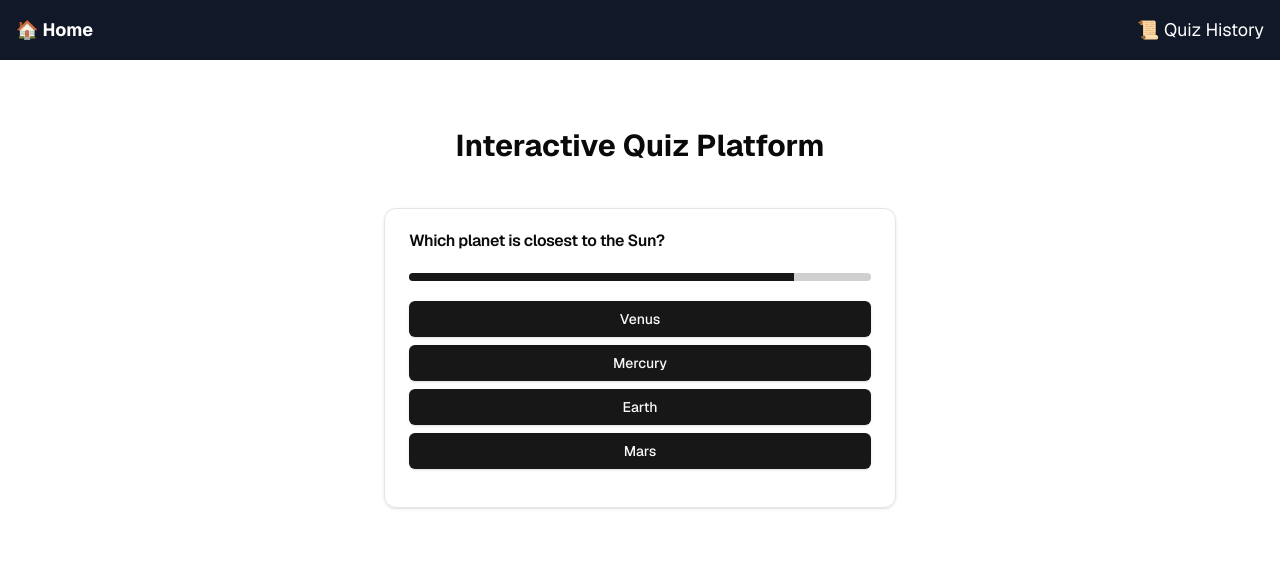
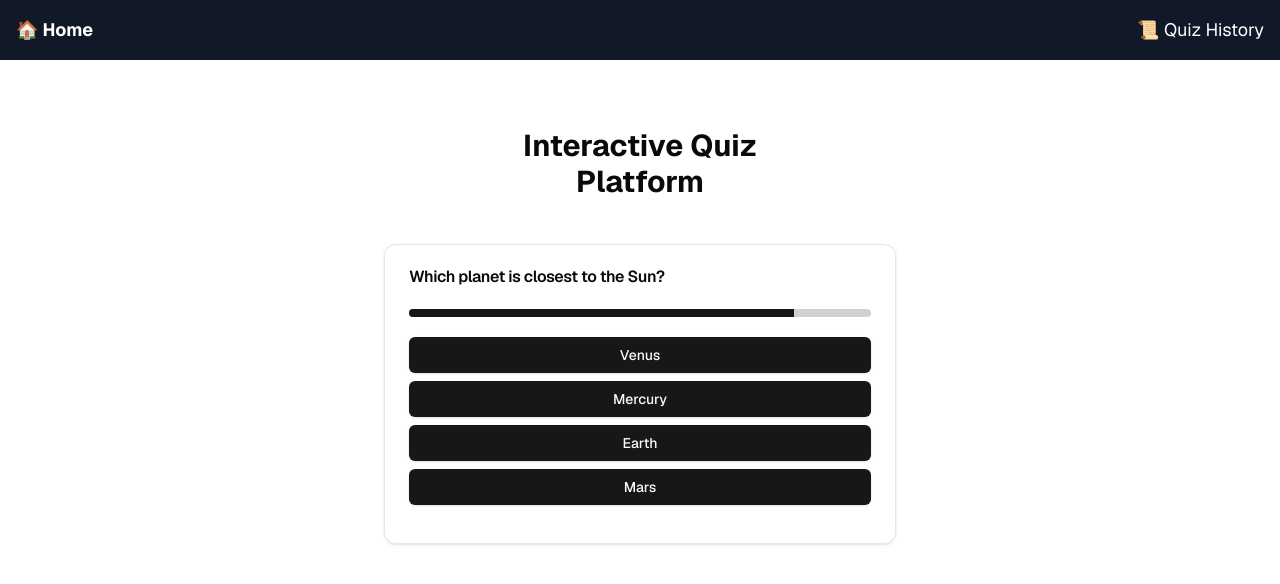
Before and after one commit to zeusgodyt/quiz-platform, a Next.js app: page / in a window 1280 px wide. Shown: the top 584 px of the page. Built offline with nearby package versions, Linux system fonts and the light colour scheme.

Commit message:
Some bugs in the contnt

```diff
--- a/app/page.tsx
+++ b/app/page.tsx
@@ -3,7 +3,9 @@ import Quiz from "@/components/Quiz";
 export default function Home() {
   return (
     <main className="flex flex-col items-center justify-center min-h-screen p-5">
-      <h1 className="text-3xl font-bold mb-6 mt-8">Interactive Quiz Platform</h1>
+      <h1 className="text-center text-3xl font-bold mb-6 mt-8">
+        Interactive Quiz <span className="block">Platform</span>
+      </h1>
       <Quiz />
     </main>
   );
--- a/components/Quiz.tsx
+++ b/components/Quiz.tsx
@@ -106,14 +106,15 @@ export default function Quiz() {
 
   if (quizCompleted) {
     return (
-      <div className="text-center mt-2">
-        <h1 className="text-3xl font-bold text-green-600 mt-2">🎉 Congratulations! 🎉</h1>
-        <h2 className="text-xl mt-2">You completed the quiz!</h2>
-        <h2 className="text-xl mt-2 font-semibold">Your Score: {score} / {quizData.length}</h2>
-        <p className="text-gray-600 mt-4">Redirecting to quiz history in 3 seconds...</p>
-      </div>
+<div className="text-center mb-[200px] lg:mb-[1000px] md:mb-[300px]">
+  <h1 className="text-3xl font-bold text-green-600">Congratulations!🎉</h1>
+  <h2 className="text-xl mt-2">You completed the quiz!</h2>
+  <h2 className="text-xl mt-2 font-semibold">Your Score: {score} / {quizData.length}</h2>
+  <p className="text-gray-600 mt-3">Redirecting to quiz history in 3 seconds...</p>
+</div>
     );
   }
+
 
   return (
     <>
```
